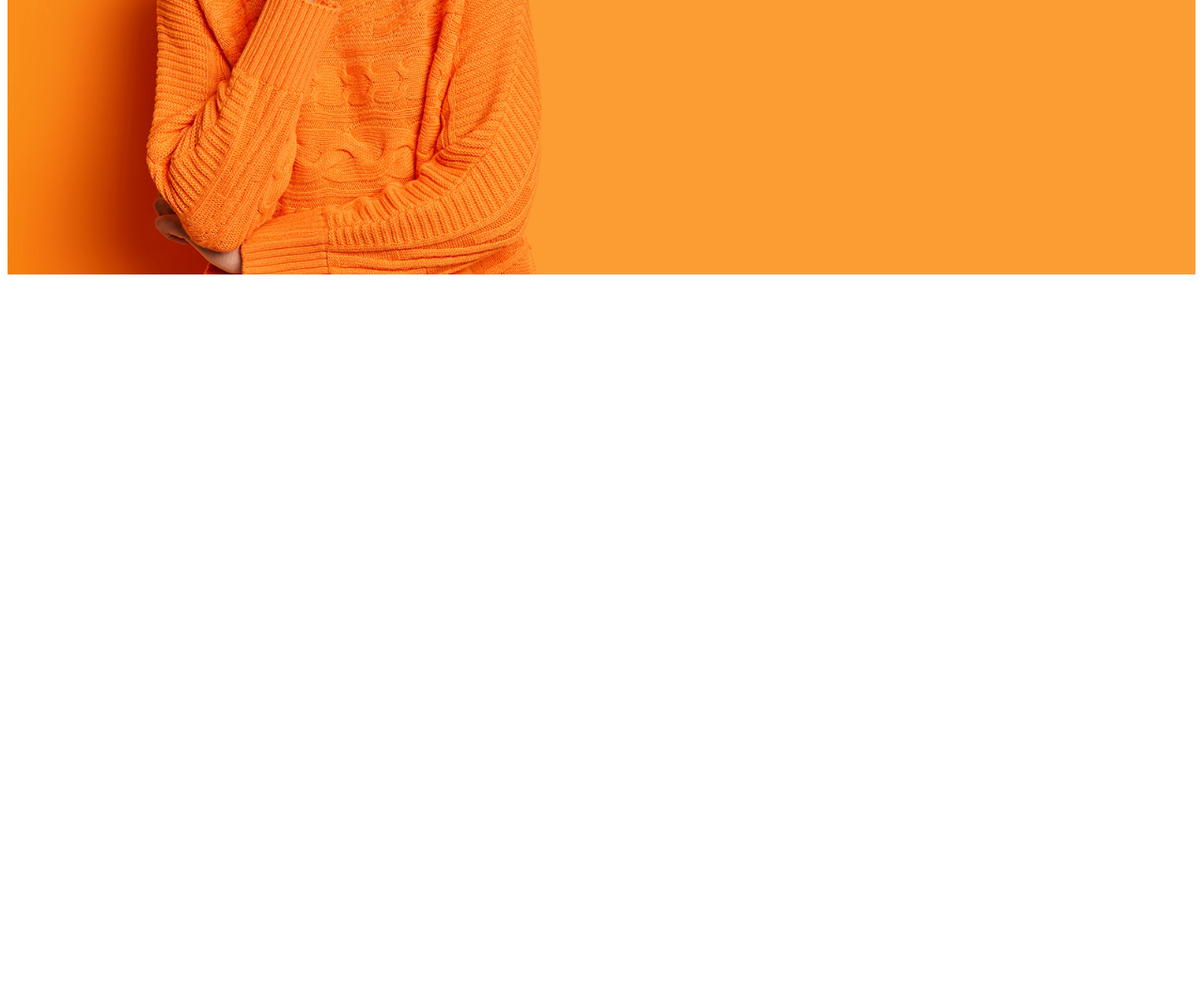
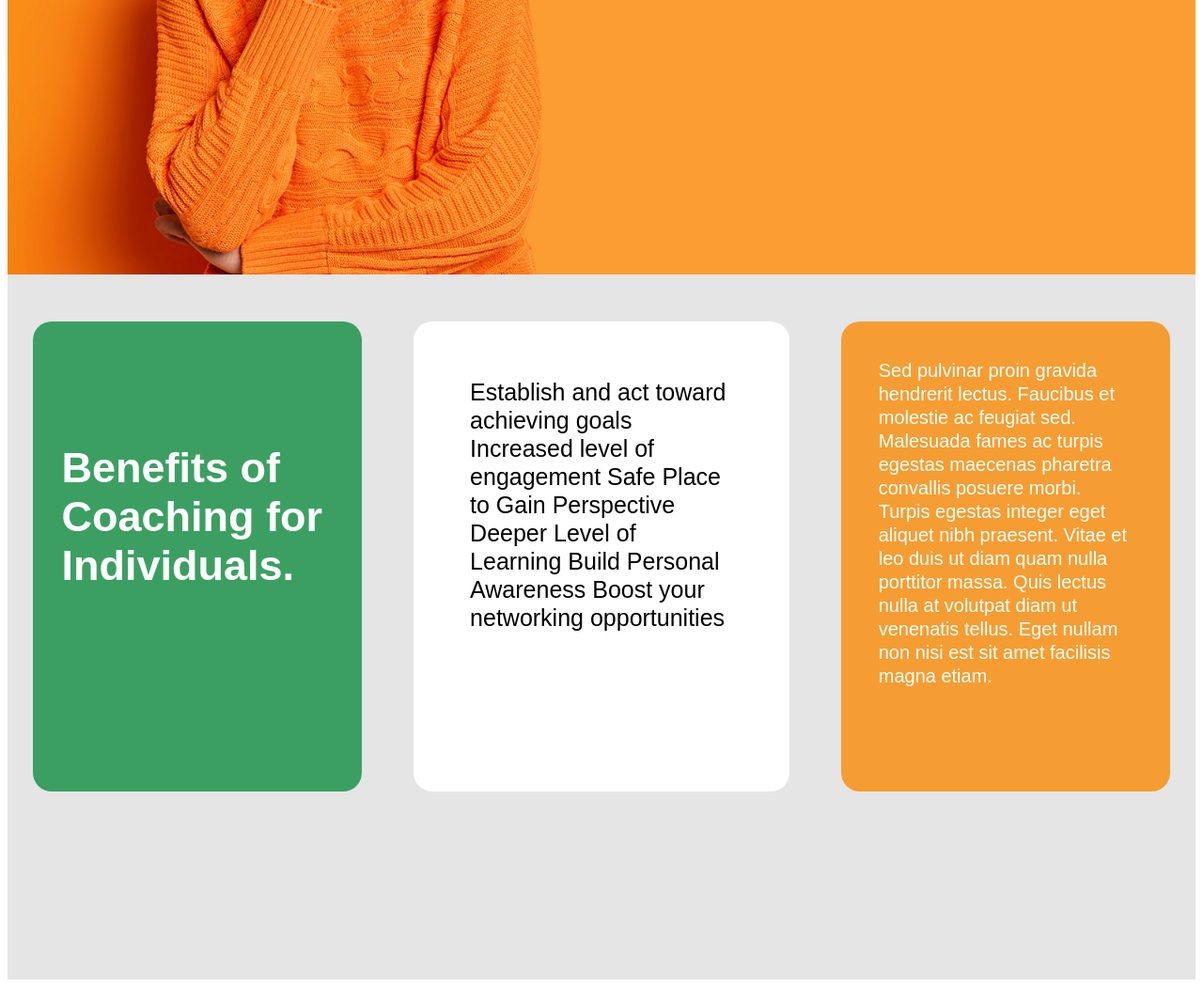
Before and after one commit to Del4k1/html-css-patterns, a plain HTML site: page Happy Training/index.html in a window 1280 px wide. Shown: the part 3717-4767 px from the top of the page at 94% size. Before the commit the page ends 4017 px from the top, so only its background shows below. Drawn offline with Linux system fonts and the light colour scheme; files whose address does not match are found by name.

Commit message:
adding new tags ✨

```diff
--- a/Happy Training/index.html
+++ b/Happy Training/index.html
@@ -117,5 +117,27 @@
     </div>
 
     <!--  СТРАНИЦА  6   -->
+    <div class="block-all">
+      <div class="all-one">
+        <h1>Benefits of Coaching for Individuals.</h1>
+      </div>
+      <div class="all-two">
+        <p>
+          Establish and act toward achieving goals Increased level of engagement
+          Safe Place to Gain Perspective Deeper Level of Learning Build Personal
+          Awareness Boost your networking opportunities
+        </p>
+      </div>
+      <div class="all-twee">
+        <p>
+          Sed pulvinar proin gravida hendrerit lectus. Faucibus et molestie ac
+          feugiat sed. Malesuada fames ac turpis egestas maecenas pharetra
+          convallis posuere morbi. Turpis egestas integer eget aliquet nibh
+          praesent. Vitae et leo duis ut diam quam nulla porttitor massa. Quis
+          lectus nulla at volutpat diam ut venenatis tellus. Eget nullam non
+          nisi est sit amet facilisis magna etiam.
+        </p>
+      </div>
+    </div>
   </body>
 </html>
--- a/Happy Training/style.css
+++ b/Happy Training/style.css
@@ -277,3 +277,62 @@
 }
 
 /* СТРАНИЦА 6*/
+
+.block-all {
+    background-color: #e5e5e5;
+    width: 100%;
+    height: 700px;
+    padding: 0.1px;
+    padding-top: 50px;
+    display: flex;
+    flex-wrap: wrap;
+    justify-content: space-around;
+}
+
+.all-one {
+    background-color: #3c9f62;
+    width: 350px;
+    height: 500px;
+    border-radius: 20px;
+}
+
+.all-one h1 {
+    font-family: sans-serif;
+    font-size: 45px;
+    color: white;
+    text-align: left;
+    padding-top: 100px;
+    margin: 30px;
+}
+
+.all-two {
+    background-color: white;
+    width: 400px;
+    height: 500px;
+    border-radius: 20px;
+
+}
+
+.all-two p {
+    font-family: sans-serif;
+    font-size: 25px;
+    line-height: 30px;
+    padding: 30px;
+    margin: 30px;
+}
+
+.all-twee {
+    background-color: #f59d32;
+    width: 350px;
+    height: 500px;
+    border-radius: 20px;
+}
+
+.all-twee p {
+    color: white;
+    font-family: sans-serif;
+    font-size: 20px;
+    line-height: 25px;
+    margin: 20px;
+    padding: 20px;
+}
```
